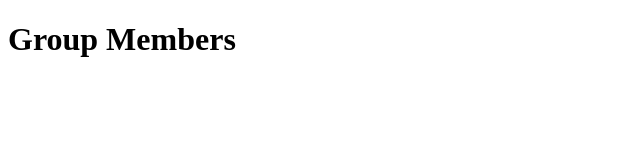
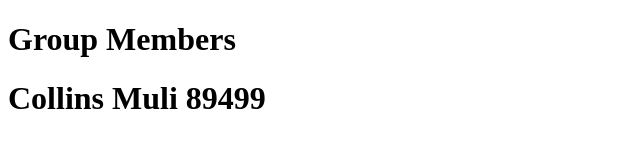
Before and after one commit to mulicollins254/nerve, a plain HTML site: page index.html in a window 1280 px wide. Shown: the whole page, without its empty margins (0-640 px from the left). Drawn offline with Linux system fonts and the light colour scheme.

Commit message:
added my name and admission number

```diff
--- a/index.html
+++ b/index.html
@@ -5,5 +5,6 @@
 </head>
 <body>
 <h1> Group Members </h1>
+  <h1> Collins Muli 89499 </h1>
 </body>
 </html>
```
